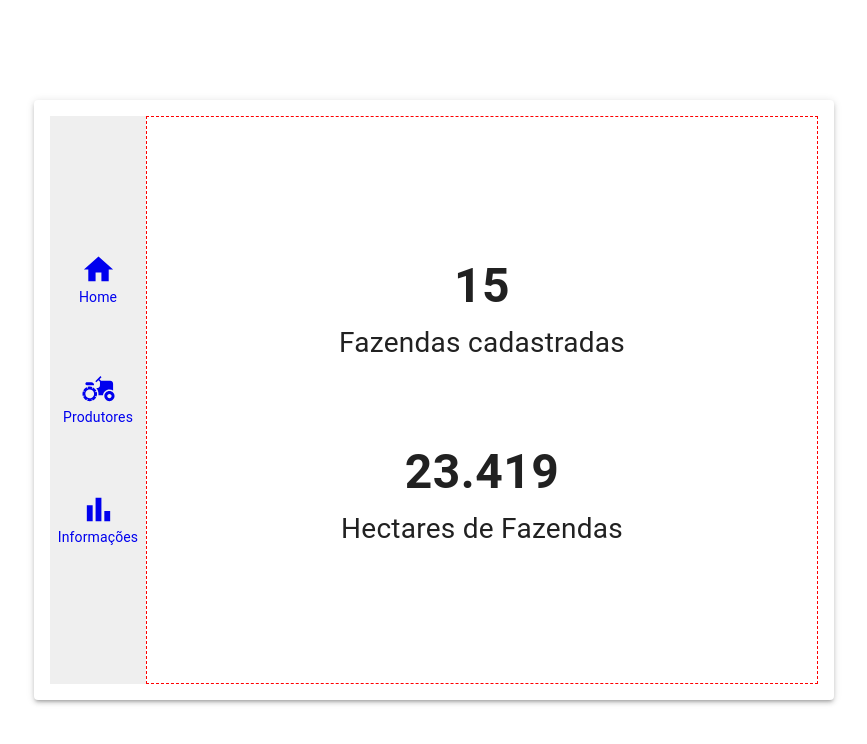
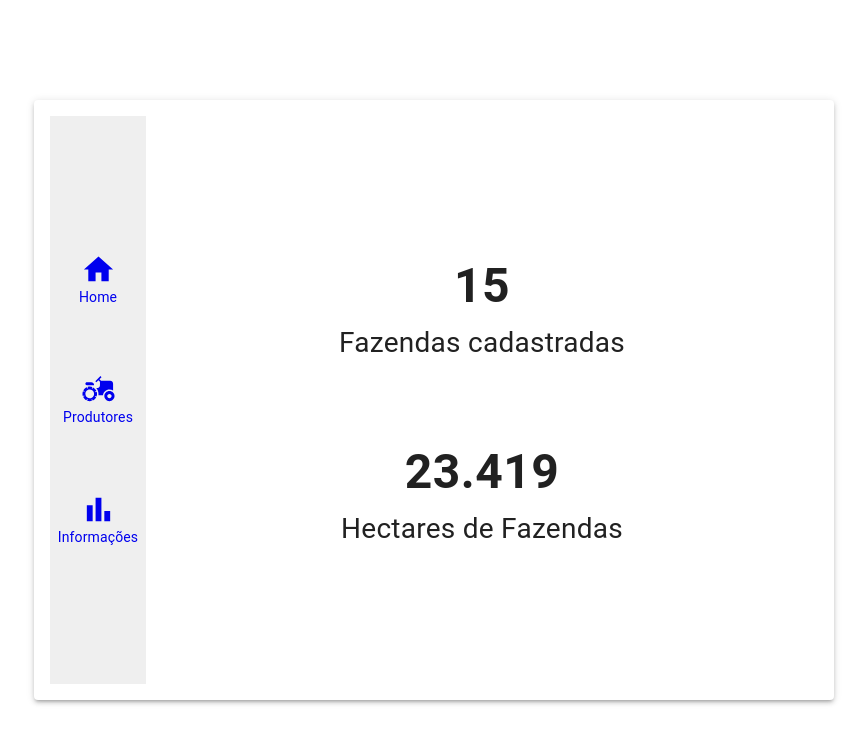
Before and after one commit to antero-ok/brain-ag, a React (Vite) app: page / in a window 1280 px wide. Shown: the top 744 px of the page, without its empty margins (206-1073 px from the left). Built offline with nearby package versions, Linux system fonts and the light colour scheme.

Commit message:
feat(ui): minor ui improvements

```diff
--- a/src/components/layout/AppContainer.tsx
+++ b/src/components/layout/AppContainer.tsx
@@ -1,7 +1,8 @@
-import { FC, ReactNode } from 'react';
+import { FC } from 'react';
 import { Container, Paper } from '@mui/material';
+import { ChildrenProps } from '../../@types/generics';
 
-const AppContainer: FC<{ children: ReactNode }> = ({ children }) => {
+const AppContainer: FC<ChildrenProps> = ({ children }) => {
   return (
     <Container
       sx={{
--- a/src/components/layout/RootLayout.tsx
+++ b/src/components/layout/RootLayout.tsx
@@ -9,7 +9,7 @@ const RootLayout = () => {
     <AppContainer>
       <SideBar />
 
-      <Box sx={{ width: 1, border: '1px dashed red' }}>
+      <Box sx={{ width: 1 }}>
         <Outlet />
       </Box>
     </AppContainer>
```
